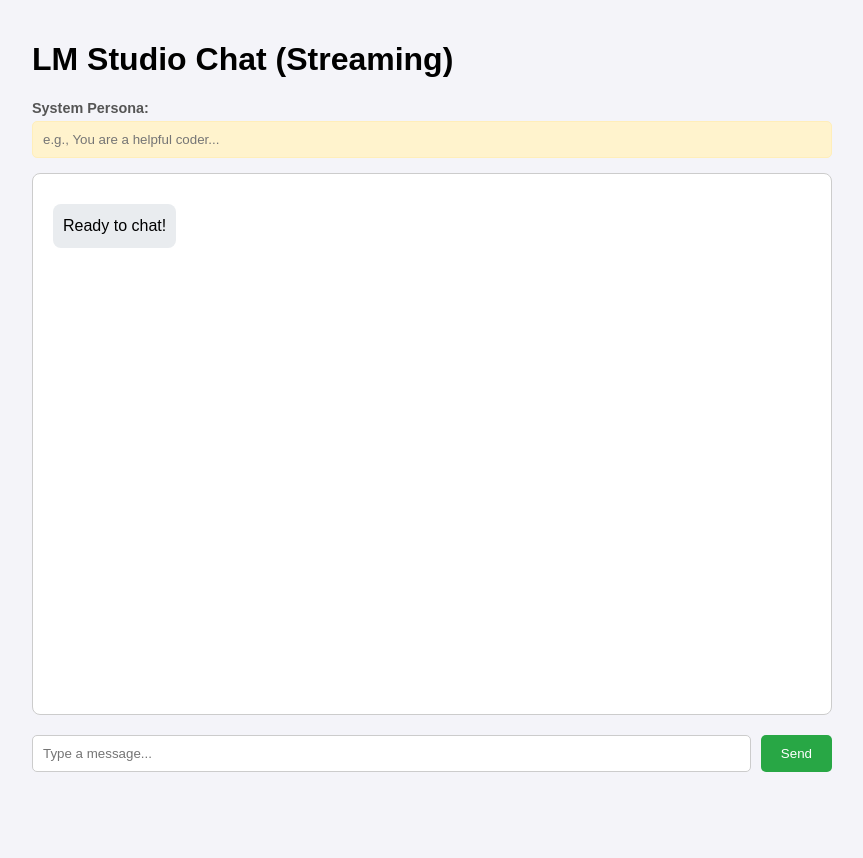
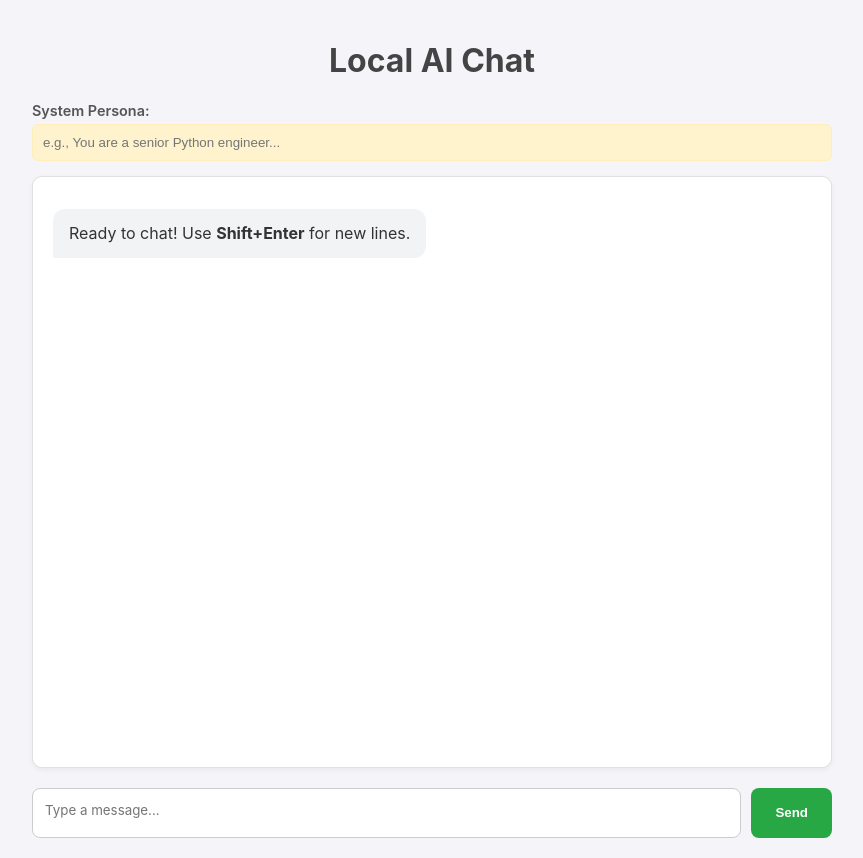
Before and after one commit to alexloney/simple_llm_webui, a Flask app: page / in a window 1280 px wide. Shown: the whole page, without its empty margins (208-1071 px from the left). Before the commit the page ends 772 px from the top, so only its background shows below. Run offline with Flask 3, Linux system fonts and the light colour scheme.

Commit message:
Adding some usability updates

```diff
--- a/templates/index.html
+++ b/templates/index.html
@@ -3,132 +3,208 @@
 <head>
     <meta charset="UTF-8">
     <meta name="viewport" content="width=device-width, initial-scale=1.0">
-    <title>Local AI Chat - Streaming</title>
+    <title>Local AI Chat - Pro</title>
     <script src="https://cdn.jsdelivr.net/npm/marked/marked.min.js"></script>
     <style>
-        body { font-family: sans-serif; max-width: 800px; margin: 0 auto; padding: 20px; background-color: #f4f4f9; }
+        body { font-family: -apple-system, BlinkMacSystemFont, "Segoe UI", Roboto, Helvetica, Arial, sans-serif; max-width: 800px; margin: 0 auto; padding: 20px; background-color: #f4f4f9; color: #333; }
 
+        /* Input Group Styling */
         .input-group { margin-bottom: 15px; display: flex; flex-direction: column; gap: 5px; }
-        label { font-weight: bold; font-size: 0.9em; color: #555; }
+        label { font-weight: 600; font-size: 0.9em; color: #555; }
 
-        input[type="text"] { padding: 10px; border-radius: 5px; border: 1px solid #ccc; font-family: inherit; }
-        #persona-input { background-color: #fff3cd; border-color: #ffeeba; width: 100%; box-sizing: border-box; }
-        #persona-input:disabled { background-color: #e9ecef; border-color: #ccc; color: #6c757d; cursor: not-allowed; }
+        #persona-input { padding: 10px; border-radius: 6px; border: 1px solid #ccc; background-color: #fff3cd; border-color: #ffeeba; width: 100%; box-sizing: border-box; }
+        #persona-input:disabled { background-color: #e9ecef; border-color: #dee2e6; color: #6c757d; cursor: not-allowed; }
 
+        /* Chat Box Styling */
         #chat-box {
-            height: 500px;
-            border: 1px solid #ccc;
+            height: 550px;
+            border: 1px solid #e0e0e0;
             overflow-y: scroll;
             padding: 20px;
             background: white;
-            border-radius: 8px;
+            border-radius: 10px;
+            box-shadow: 0 2px 5px rgba(0,0,0,0.05);
             margin-bottom: 20px;
             display: flex;
             flex-direction: column;
         }
 
-        .message { margin: 10px 0; padding: 10px; border-radius: 8px; max-width: 80%; line-height: 1.5; word-wrap: break-word; }
-        .user { align-self: flex-end; background-color: #007bff; color: white; }
-        .bot { align-self: flex-start; background-color: #e9ecef; color: black; }
+        .message { margin: 12px 0; padding: 12px 16px; border-radius: 12px; max-width: 85%; line-height: 1.6; word-wrap: break-word; }
+        .user { align-self: flex-end; background-color: #007bff; color: white; border-bottom-right-radius: 2px; }
+        .bot { align-self: flex-start; background-color: #f1f3f5; color: #333; border-bottom-left-radius: 2px; }
 
         /* Markdown Styles */
-        .bot pre { background: #dcdcdc; padding: 10px; border-radius: 5px; overflow-x: auto; }
-        .bot code { font-family: monospace; background: #dcdcdc; padding: 2px 4px; border-radius: 3px; }
+        .bot pre { background: #2d2d2d; color: #f8f8f2; padding: 15px; border-radius: 6px; overflow-x: auto; margin: 10px 0; }
+        .bot code { font-family: "Consolas", "Monaco", monospace; background: rgba(0,0,0,0.05); padding: 2px 4px; border-radius: 3px; font-size: 0.9em; }
+        .bot pre code { background: transparent; padding: 0; color: inherit; }
         .bot p { margin: 0 0 10px 0; }
         .bot p:last-child { margin-bottom: 0; }
 
-        #input-area { display: flex; gap: 10px; }
-        #user-input { flex-grow: 1; }
-        button { padding: 10px 20px; background-color: #28a745; color: white; border: none; border-radius: 5px; cursor: pointer; }
-        button:hover { background-color: #218838; }
-        button:disabled { background-color: #ccc; }
+        /* Input Area Styling */
+        #input-area { display: flex; gap: 10px; align-items: flex-end; }
+
+        /* Textarea for multi-line support */
+        textarea {
+            flex-grow: 1;
+            padding: 12px;
+            border-radius: 8px;
+            border: 1px solid #ccc;
+            font-family: inherit;
+            resize: none; /* Prevent manual resizing */
+            height: 24px; /* Initial height */
+            max-height: 150px;
+            overflow-y: hidden;
+            line-height: 1.4;
+        }
+        textarea:focus { outline: 2px solid #007bff; border-color: transparent; }
+
+        /* Buttons */
+        button { padding: 12px 24px; color: white; border: none; border-radius: 8px; cursor: pointer; font-weight: 600; transition: background 0.2s; height: 50px; }
+
+        #send-btn { background-color: #28a745; }
+        #send-btn:hover { background-color: #218838; }
+
+        /* Hidden Stop Button */
+        #stop-btn { background-color: #dc3545; display: none; }
+        #stop-btn:hover { background-color: #c82333; }
+
+        button:disabled { background-color: #ccc; cursor: default; }
     </style>
 </head>
 <body>
 
-    <h1>LM Studio Chat (Streaming)</h1>
+    <h1 style="text-align: center; color: #444;">Local AI Chat</h1>
 
     <div class="input-group">
         <label for="persona-input">System Persona:</label>
-        <input type="text" id="persona-input" placeholder="e.g., You are a helpful coder..." autocomplete="off">
+        <input type="text" id="persona-input" placeholder="e.g., You are a senior Python engineer..." autocomplete="off">
     </div>
 
     <div id="chat-box">
-        <div class="message bot">Ready to chat!</div>
+        <div class="message bot">Ready to chat! Use <b>Shift+Enter</b> for new lines.</div>
     </div>
 
     <form id="chat-form">
         <div id="input-area">
-            <input type="text" id="user-input" placeholder="Type a message..." autocomplete="off" required>
+            <textarea id="user-input" placeholder="Type a message..." rows="1" required></textarea>
+
             <button type="submit" id="send-btn">Send</button>
+            <button type="button" id="stop-btn">Stop</button>
         </div>
     </form>
 
-    <script>
+<script>
         const chatForm = document.getElementById('chat-form');
         const userInput = document.getElementById('user-input');
         const personaInput = document.getElementById('persona-input');
         const chatBox = document.getElementById('chat-box');
         const sendBtn = document.getElementById('send-btn');
+        const stopBtn = document.getElementById('stop-btn');
+
+        let abortController = null;
 
         // Reset memory on load
         window.onload = async () => {
             try { await fetch('/reset', { method: 'POST' }); } catch(e) {}
         };
 
-        chatForm.addEventListener('submit', async (e) => {
-            e.preventDefault();
-            const message = userInput.value;
+        // Auto-expand textarea
+        userInput.addEventListener('input', function() {
+            this.style.height = 'auto';
+            this.style.height = (this.scrollHeight) + 'px';
+            if (this.value === '') this.style.height = '24px';
+        });
+
+        // Handle Enter key (Shift+Enter for new line)
+        userInput.addEventListener('keydown', function(e) {
+            if (e.key === 'Enter' && !e.shiftKey) {
+                e.preventDefault(); // Stop newline and default form submit
+                if (!sendBtn.disabled) {
+                    sendMessage(); // Call logic directly
+                }
+            }
+        });
+
+        // Handle Form Submit (Clicking the Send button)
+        chatForm.addEventListener('submit', (e) => {
+            e.preventDefault(); // Stop page reload
+            sendMessage();
+        });
+
+        // Handle Stop Button
+        stopBtn.addEventListener('click', () => {
+            if (abortController) {
+                abortController.abort();
+                abortController = null;
+                endGenerationState();
+                appendMessage("<i>Generation stopped by user.</i>", 'bot');
+            }
+        });
+
+        // --- Core Logic Function ---
+        async function sendMessage() {
+            const message = userInput.value.trim();
             const persona = personaInput.value;
             if (!message) return;
 
             // Lock persona
             if (!personaInput.disabled) personaInput.disabled = true;
 
-            // 1. Add User Message
+            // UI Updates
             appendMessage(escapeHtml(message), 'user');
             userInput.value = '';
-            sendBtn.disabled = true;
+            userInput.style.height = '24px';
+            startGenerationState();
 
-            // 2. Create a placeholder for the Bot's response
             const botMessageDiv = appendMessage('', 'bot');
             let fullBotResponse = "";
 
+            abortController = new AbortController();
+
             try {
-                // 3. Initiate the request
                 const response = await fetch('/chat', {
                     method: 'POST',
                     headers: { 'Content-Type': 'application/json' },
-                    body: JSON.stringify({ message: message, persona: persona })
+                    body: JSON.stringify({ message: message, persona: persona }),
+                    signal: abortController.signal
                 });
 
-                // 4. Setup the stream reader
                 const reader = response.body.getReader();
                 const decoder = new TextDecoder();
 
-                // 5. Read the stream loop
                 while (true) {
                     const { done, value } = await reader.read();
                     if (done) break;
 
-                    // Decode chunk and append to our local string
                     const chunk = decoder.decode(value, { stream: true });
                     fullBotResponse += chunk;
 
-                    // Update the UI immediately with rendered Markdown
                     botMessageDiv.innerHTML = marked.parse(fullBotResponse);
-
-                    // Auto-scroll
-                    chatBox.scrollTop = chatBox.scrollHeight;
+                    smartScroll();
                 }
 
             } catch (error) {
-                botMessageDiv.textContent = "Error: Connection failed.";
+                if (error.name !== 'AbortError') {
+                    botMessageDiv.textContent = "Error: Connection failed.";
+                }
             } finally {
-                sendBtn.disabled = false;
-                userInput.focus();
+                endGenerationState();
+                abortController = null;
             }
-        });
+        }
+
+        function startGenerationState() {
+            sendBtn.style.display = 'none';
+            stopBtn.style.display = 'inline-block';
+            userInput.disabled = true;
+        }
+
+        function endGenerationState() {
+            sendBtn.style.display = 'inline-block';
+            stopBtn.style.display = 'none';
+            userInput.disabled = false;
+            userInput.focus();
+        }
 
         function appendMessage(htmlContent, sender) {
             const messageDiv = document.createElement('div');
@@ -136,13 +212,23 @@
             messageDiv.innerHTML = htmlContent;
             chatBox.appendChild(messageDiv);
             chatBox.scrollTop = chatBox.scrollHeight;
-            return messageDiv; // Return the div so we can update it later
+            return messageDiv;
+        }
+
+        function smartScroll() {
+            const threshold = 100;
+            const position = chatBox.scrollTop + chatBox.clientHeight;
+            const height = chatBox.scrollHeight;
+
+            if (height - position < threshold) {
+                chatBox.scrollTop = height;
+            }
         }
 
         function escapeHtml(text) {
             const div = document.createElement('div');
             div.textContent = text;
-            return div.innerHTML;
+            return div.innerHTML.replace(/\n/g, '<br>');
         }
     </script>
 </body>
```
Also changed, not shown: app.py (renamed from main.py).
